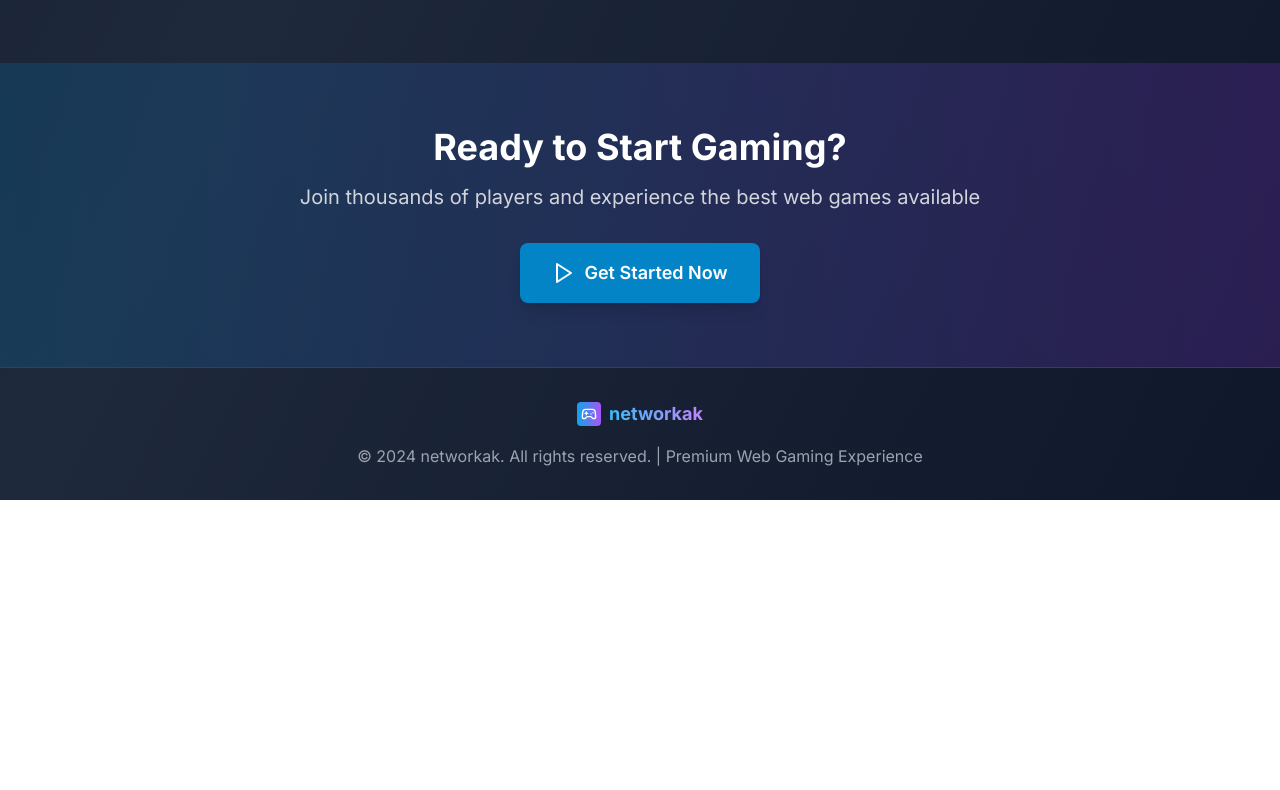
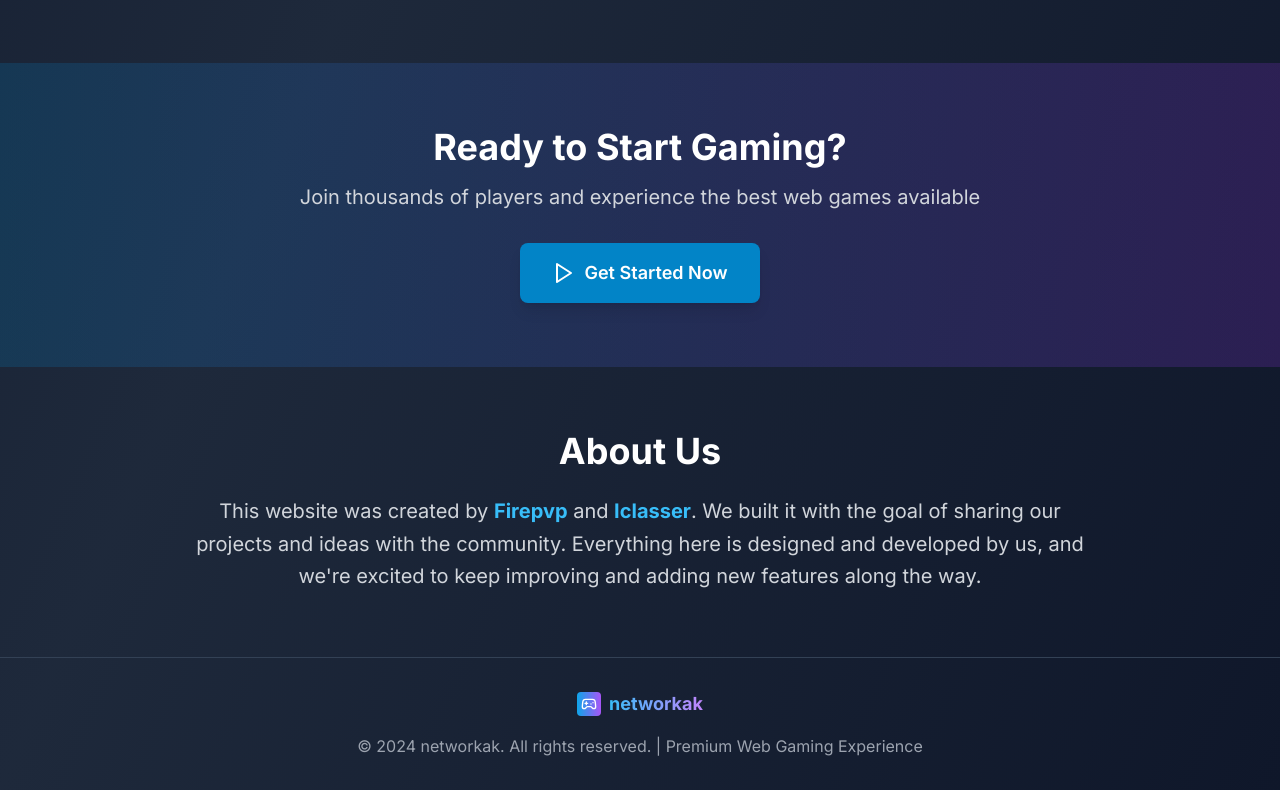
Before and after one commit to Hajazmuslimmc/project-web, a Next.js app: page / in a window 1280 px wide. Shown: the part 2133-2923 px from the top of the page. Before the commit the page ends 2633 px from the top, so only its background shows below. Built offline with nearby package versions, Linux system fonts and the light colour scheme; no server answers.

Commit message:
Add About section to home page

```diff
--- a/src/app/page.tsx
+++ b/src/app/page.tsx
@@ -249,6 +249,25 @@ export default function Home() {
         </div>
       </section>
 
+      {/* About Section */}
+      <section id="about" className="py-16 px-4 sm:px-6 lg:px-8">
+        <div className="max-w-4xl mx-auto text-center">
+          <motion.div
+            initial={{ opacity: 0, y: 30 }}
+            animate={{ opacity: isLoaded ? 1 : 0, y: isLoaded ? 0 : 30 }}
+            transition={{ duration: 0.8, delay: 1.4 }}
+          >
+            <h1 className="text-4xl font-bold mb-6">About Us</h1>
+            <p className="text-xl text-gray-300 leading-relaxed">
+              This website was created by <strong className="text-primary-400">Firepvp</strong> and <strong className="text-primary-400">Iclasser</strong>.
+              We built it with the goal of sharing our projects and ideas with the community.
+              Everything here is designed and developed by us, and we're excited to keep improving
+              and adding new features along the way.
+            </p>
+          </motion.div>
+        </div>
+      </section>
+
       {/* Footer */}
       <footer className="py-8 px-4 sm:px-6 lg:px-8 border-t border-dark-700">
         <div className="max-w-7xl mx-auto text-center">
```
